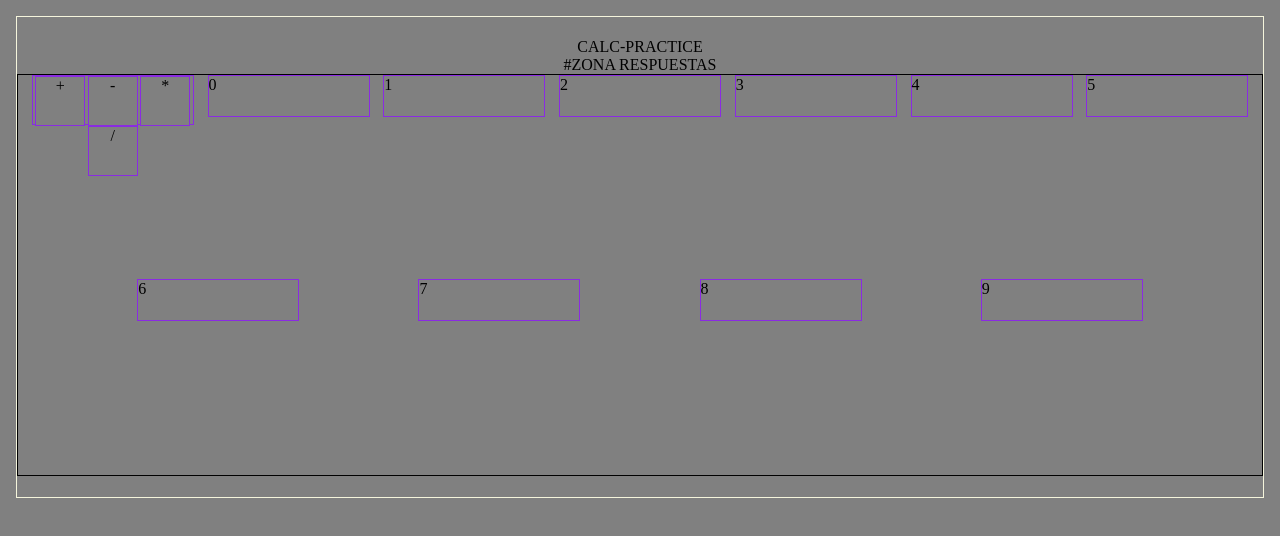
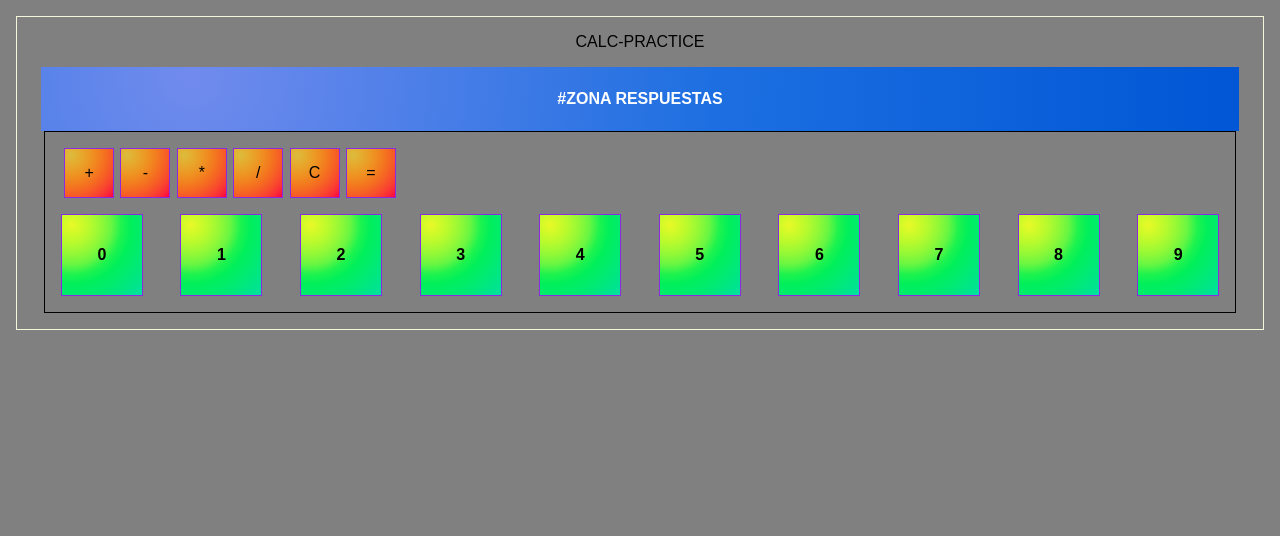
Before and after one commit to CristianAd/calc-practice, a plain HTML site: page index.html in a window 1280 px wide. Drawn offline with Linux system fonts and the light colour scheme.

Commit message:
avance calculadora

```diff
--- a/main.js
+++ b/main.js
@@ -15,7 +15,7 @@ function construir(params) {
 
     const botonesCalc = nuevoCalcBtn.innerHTML = i
 
-   console.log(botonesCalc)
+
 
 
   }
@@ -26,10 +26,10 @@ function construir(params) {
 
 
 function crearOperadoresBtn() {
-    const operadoresAritmeticos = document.createElement("div");
+    const operadoresAritmeticos = document.createElement("section");
     operadoresAritmeticos.setAttribute("id", "operadoresA")
 
-    const operadores = ["+", "-", "*", "/"];
+    const operadores = ["+", "-", "*", "/", "C", "="];
 
     operadores.forEach((operador) => {
       const operadorElement = document.createElement("span");
@@ -46,3 +46,13 @@ function crearOperadoresBtn() {
 crearOperadoresBtn()
 
 window.onload = construir
+
+
+
+const operacionMath = document.querySelectorAll("#buttonZone span");
+
+operacionMath.forEach(elemento => {
+    elemento.addEventListener("click", () => {
+        console.log(elemento.textContent);
+    });
+});
--- a/style.css
+++ b/style.css
@@ -1,5 +1,6 @@
 *{
     background-color: grey;
+    font-family: sans-serif;
 }
 
 
@@ -10,43 +11,71 @@ html, body{
 .calcAppContainer{
     display: flex;
     margin: 1rem;
-    justify-content: center;
+    flex-wrap: wrap;
+   padding: 1rem;
     border: 1px solid beige;
     flex-direction: column;
     align-items: center;
-    height: 30rem
+    height: 100%;
 }
 
 #buttonZone{
     display: flex;
 
-    height: 25rem;
+    height: 100%;
     flex-wrap: wrap;
-    justify-content: space-evenly;
+    justify-content: space-between;
+    padding: 1rem;
     border: 1px solid black;
+    align-items: center;
 
 }
 #buttonZone div{
+    display: flex;
+    justify-content: center;
+    align-items: center;
+    font-weight: 600;
     border: 1px solid blueviolet;
-    width: 10rem;
-    height: 2.5rem;
-
+    width: 5rem;
+    height: 5rem;
+    background-image: radial-gradient(circle at 12.5% 12.5%, #e8f927 0, #cefa29 10%, #b2fa2f 20%, #91f837 30%, #68f642 40%, #1ef34e 50%, #00ef5b 60%, #00ec6b 70%, #00e87b 80%, #00e48d 90%, #00e1a0 100%);
+    cursor: pointer;
 
 }
 
-#buttonZone > :first-child {
+#operadoresA {
     display: flex;
-    height: 3rem;
+    height: calc(100% - 15rem);
+    width: 100%;
     flex-wrap: wrap;
-    justify-content: space-evenly;
+    margin-bottom: 1rem;
+    align-items: center;
   }
 
 
 
 #operadoresA span {
+    display: flex;
     width: 3rem;
     height: 3rem;
     border: 1px solid blueviolet;
-    text-align: center;
+    justify-content: center;
+    align-items: center;
+    background-image: radial-gradient(circle at 12.5% 12.5%, #dbbc3d 0, #e2b134 10%, #e7a62b 20%, #ec9925 30%, #f08b20 40%, #f37b1f 50%, #f56a21 60%, #f75728 70%, #f94230 80%, #fa2739 90%, #fa0044 100%);
+    margin: auto 0.2rem;
+    cursor: pointer;
 
   }
+
+  #screenZone{
+    display: flex;
+    justify-content: center;
+    background-image: radial-gradient(circle at 12.5% 12.5%, #718bed 0, #1d6fe1 50%, #0056d5 100%);
+    width: calc(100% - 1rem);
+    height: 4rem;
+    align-items: center;
+    text-align: center;
+    color: white;
+    font-weight: 800;
+    margin-top: 1rem;
+  }
```
